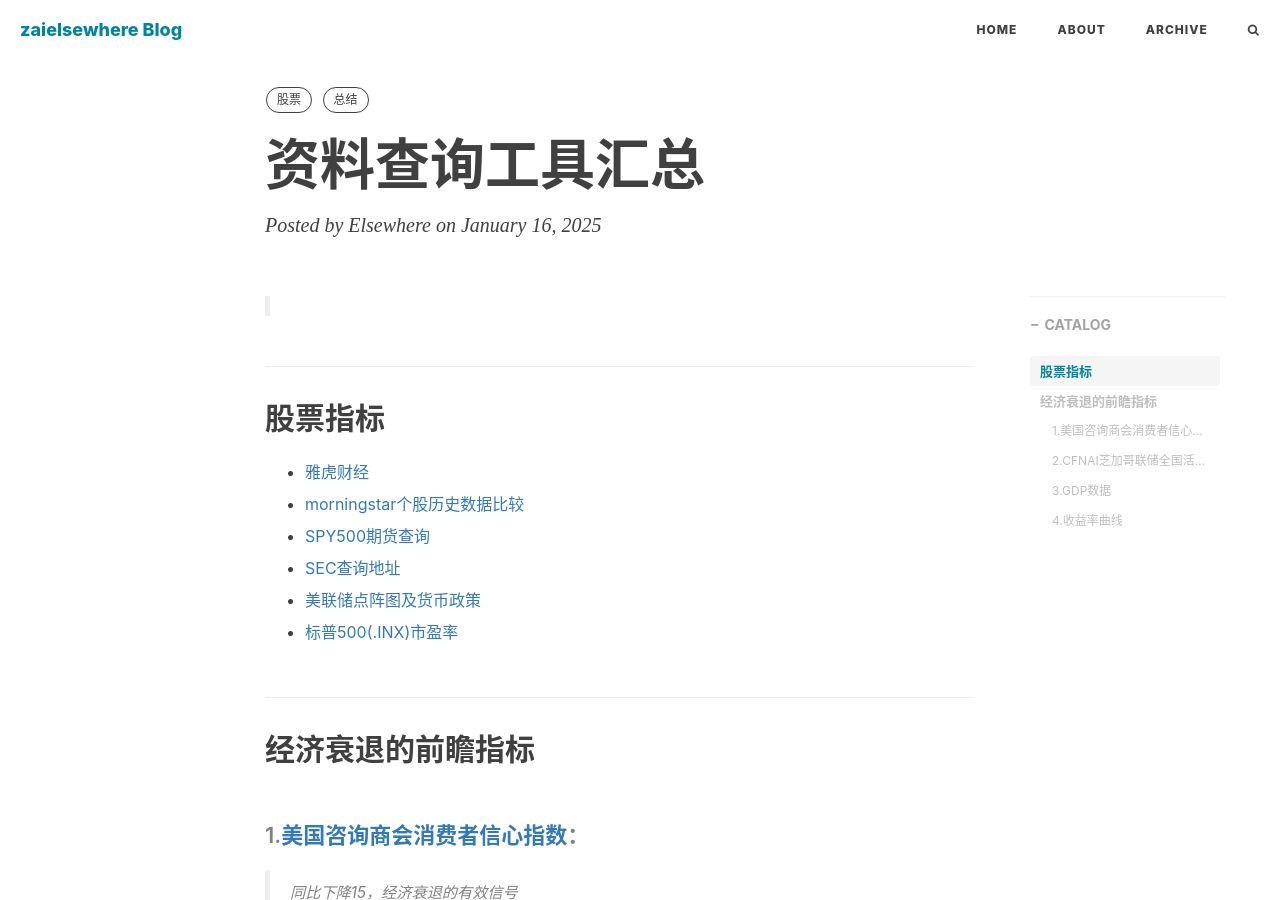
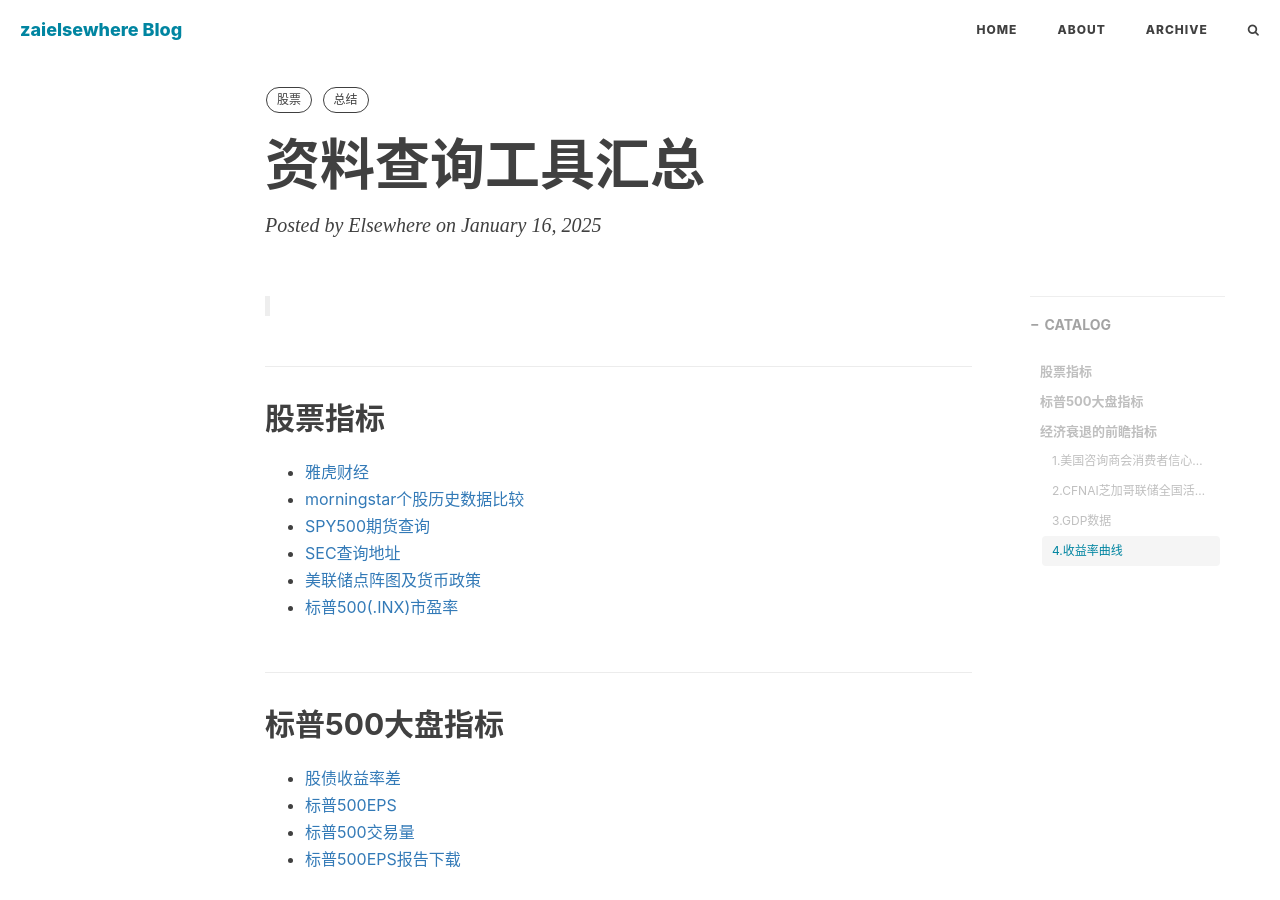
Before and after one commit to zaielsewhere/zaielsewhere.github.io, a Jekyll site: the page built from _posts/read_stocks_summary/2025-01-16-stocks-summary-资料查询.md, in a window 1280 px wide and 900 px high. Built offline with Jekyll 4.4.1, drawn with Linux system fonts in a browser that asks for light colours; nearby versions of some CDN libraries; comment, search, counter and statistics services are not loaded.

Commit message:
日常提交

```diff
--- a/_posts/read_stocks_summary/2025-01-16-stocks-summary-资料查询.md
+++ b/_posts/read_stocks_summary/2025-01-16-stocks-summary-资料查询.md
@@ -14,18 +14,19 @@ tags:
 ## 股票指标
 
 - [雅虎财经](http://finance.yahoo.com/)
-
 - [morningstar个股历史数据比较](https://www.morningstar.com/stocks/xnas/aapl/valuation)
-
 - [SPY500期货查询](https://www.cftc.gov/MarketReports/CommitmentsofTraders/index.htm)
-
 - [SEC查询地址](www.sec.gov)
-
 - [美联储点阵图及货币政策](https://www.federalreserve.gov/monetarypolicy.htm)
-
 - [标普500(.INX)市盈率](https://www.lixinger.com/equity/index/detail/indexsp/.INX/6472/fundamental/valuation/pe-ttm)
 
 
+## 标普500大盘指标
+
+- [股债收益率差](https://sc.macromicro.me/collections/34/us-stock-relative/3231/sp500-dividendyield-2yr-bondyield-spread)
+- [标普500EPS](https://sc.macromicro.me/collections/4393/sp500-eps-collection/35720/sp500-eps)
+- [标普500交易量](https://sc.macromicro.me/collections/34/us-stock-relative/12815/elf-spy-volume)
+- [标普500EPS报告下载](https://www.spglobal.com/spdji/en/documents/additional-material/sp-500-eps-est.xlsx)
 
 ## 经济衰退的前瞻指标
 
```
